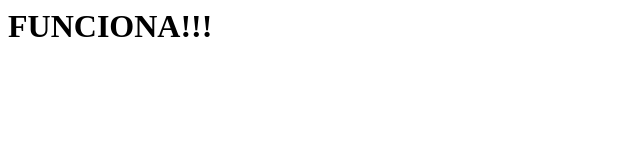
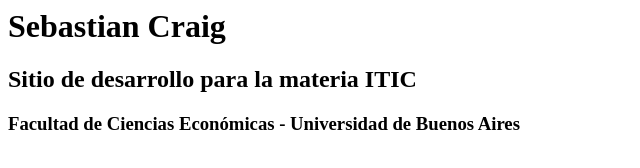
Before and after one commit to SebastianCraig77/SebastianCraig77, a plain HTML site: page index.html in a window 1280 px wide. Shown: the whole page, without its empty margins (0-640 px from the left). Drawn offline with Linux system fonts and the light colour scheme.

Commit message:
Cambios en index

```diff
--- a/index.html
+++ b/index.html
@@ -1,5 +1,7 @@
 <html>
-  <body>
-    <h1> FUNCIONA!!!</h1>
-  </body>
+	<body>
+		<h1>Sebastian Craig</h1>
+		<h2>Sitio de desarrollo para la materia ITIC</h2>
+		<h3>Facultad de Ciencias Económicas - Universidad de Buenos Aires</h3>
+	</body>
 </html>
```
